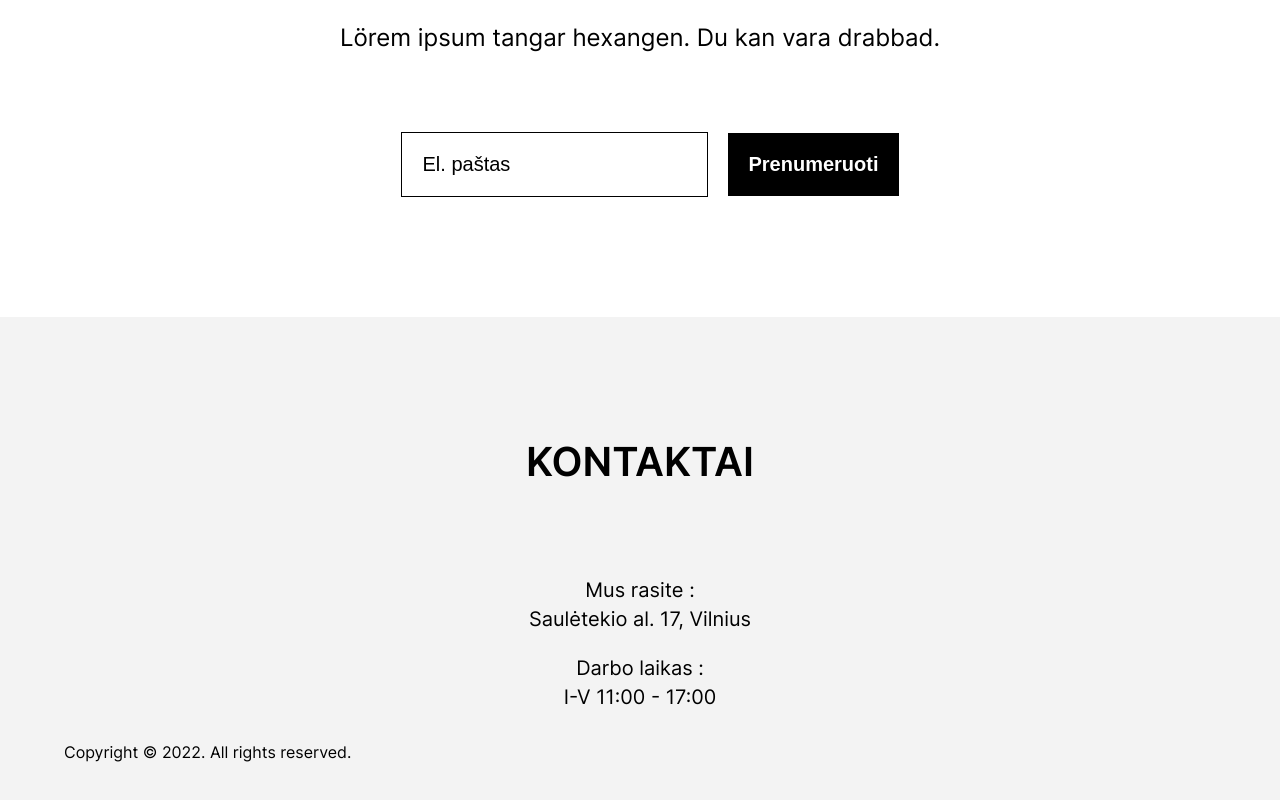
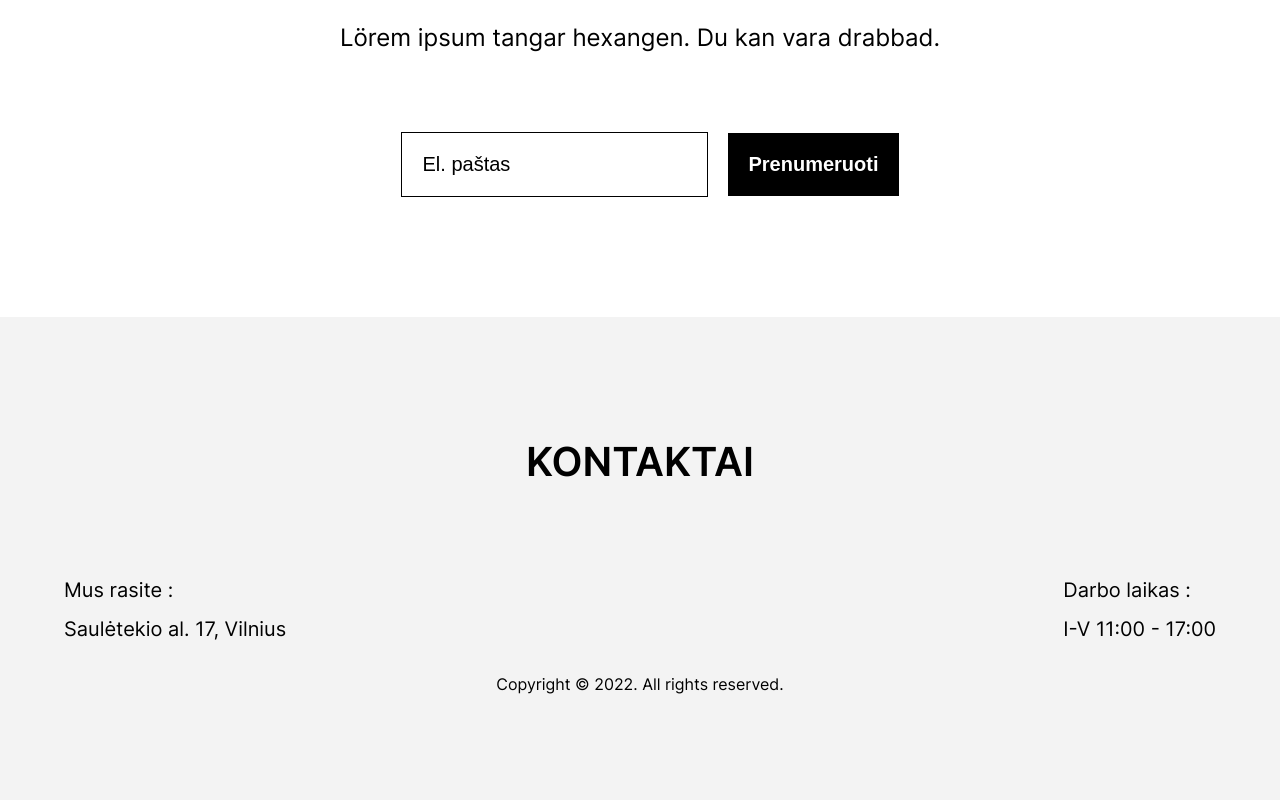
Before and after one commit to liepsneletech/19-test-2, a website: page index.html in a window 1280 px wide. Shown: the part 3034-3834 px from the top of the page. Drawn offline with Linux system fonts and the light colour scheme.

Commit message:
Last update

```diff
--- a/css/components/footer.css
+++ b/css/components/footer.css
@@ -4,6 +4,7 @@
 
 .copyright {
   padding: 30px 0;
+  text-align: center;
 }
 
 .footer-info-cols {
@@ -11,3 +12,17 @@
   flex-direction: column;
   gap: 20px;
 }
+
+@media (min-width: 768px) {
+  .footer-info-cols {
+    flex-direction: row;
+    justify-content: space-between;
+  }
+}
+
+.footer-info-col {
+  display: flex;
+  flex-direction: column;
+  align-items: flex-start;
+  gap: 10px;
+}
```
